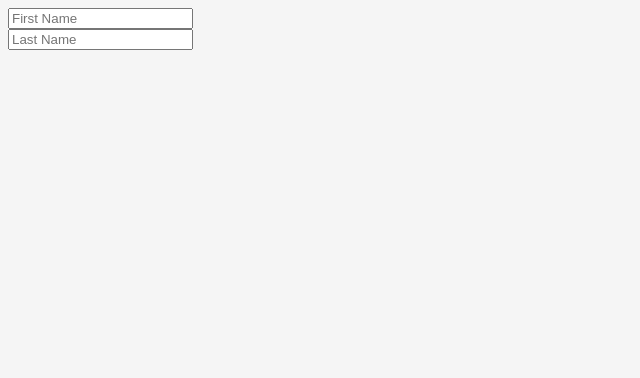
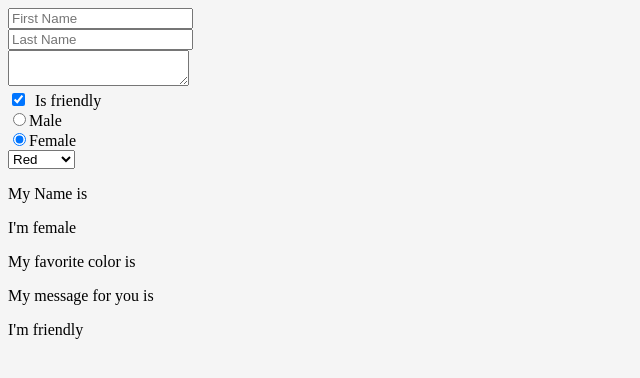
Before and after one commit to debelistic/reactTut, a React app: page / in a window 1280 px wide. Shown: the top 378 px of the page, without its empty margins (0-640 px from the left). Built offline with nearby package versions, Linux system fonts and the light colour scheme.

Commit message:
radio, textarea and checkboxes

```diff
--- a/forms/App.js
+++ b/forms/App.js
@@ -6,14 +6,19 @@ class App extends Component {
     this.state = {
       firstName: "",
       lastName: "",
+      gender: "",
+      isFriendly: true,
+      message: "",
+      favColor: "",
     };
     this.handleChange = this.handleChange.bind(this);
   }
   handleChange(event){
-    const {name, value} = event.target;
-    console.log(name, value);
-
+    const {name, value, type, checked} = event.target;
+    type === "checkbox" ?
     this.setState({
+      [name]: checked,
+    }) : this.setState({
       [name]: value,
     })
   }
@@ -34,7 +39,56 @@ class App extends Component {
           placeholder="Last Name"
           onChange={this.handleChange}
         />
-        <p>{this.state.firstName} {this.state.lastName}</p>
+        <br/>
+        <textarea
+          value={this.state.message}
+          name="message"
+          onChange={this.handleChange}
+        />
+        <br/>
+        <label>
+          <input
+            type="checkbox"
+            name="isFriendly"
+            checked={this.state.isFriendly}
+            onChange={this.handleChange}
+          />Is friendly
+        </label>
+        <br/>
+        <label>
+          <input
+            type="radio"
+            name="gender"
+            value="male"
+            checked={this.state.gender = "male"}
+            onChange={this.handleChange}
+          />Male
+        </label>
+        <br/>
+        <label>
+          <input
+            type="radio"
+            name="gender"
+            value="female"
+            checked={this.state.gender = "female"}
+            onChange={this.handleChange}
+          />Female
+        </label>
+        <br/>
+        <select
+          value={this.state.favColor}
+          name="favColor"
+          onChange={this.handleChange}>
+          <option value="red">Red</option>
+          <option value="blue">Blue</option>
+          <option value="yellow">Yellow</option>
+          <option value="orange">Orange</option>
+        </select>
+        <p>My Name is {this.state.firstName} {this.state.lastName}</p>
+        <p>I'm {this.state.gender}</p>
+        <p>My favorite color is {this.state.favColor}</p>
+        <p>My message for you is {this.state.message}</p>
+        {this.state.isFriendly ? <p>I'm friendly</p> : <p>I'm not friendly</p>}
       </form>
     );
   }
```
